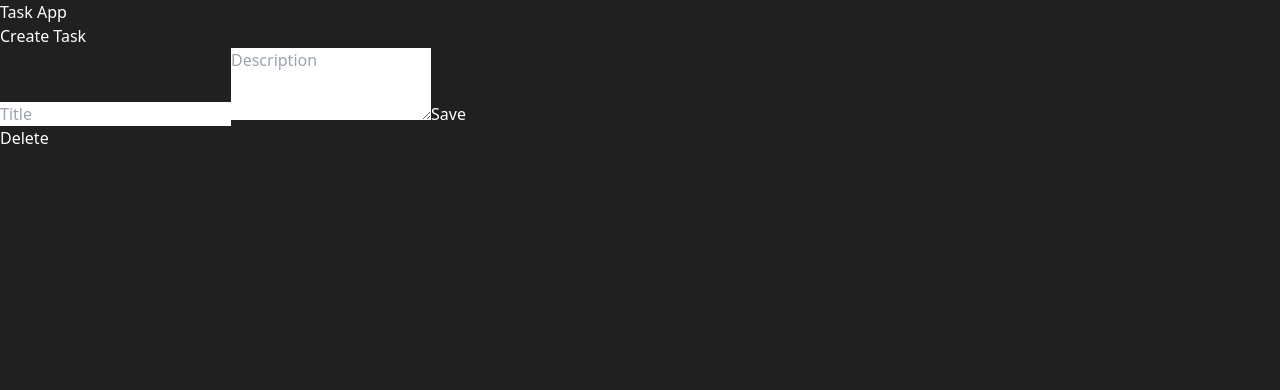
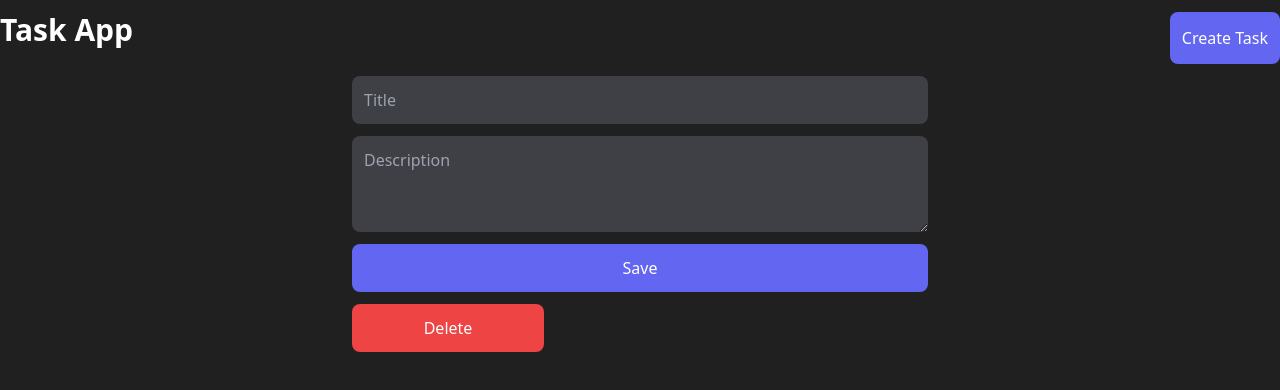
Before and after one commit to jezbravo/django-react-crud, a React (Vite) app in the folder client/: page /tasks/1 in a window 1280 px wide. Shown: the top 390 px of the page. Built offline with nearby package versions, Linux system fonts and the light colour scheme; no server answers.

Commit message:
style: :lipstick: improve general styles

```diff
--- a/client/src/App.jsx
+++ b/client/src/App.jsx
@@ -8,6 +8,7 @@
 function App() {
   return (
     <BrowserRouter>
+      <div className="container mx-auto">
         <Navigation />
         <Routes>
           <Route path='/' element={<Navigate to='/tasks' />} />
@@ -16,6 +17,7 @@
           <Route path='/tasks/:id' element={<TaskFormPage />} />
         </Routes>
         <Toaster />
+      </div>
     </BrowserRouter>
   )
 }
--- a/client/src/components/Navigation.jsx
+++ b/client/src/components/Navigation.jsx
@@ -3,15 +3,17 @@
 
 export function Navigation() {
   return (
-    <div>
+    <div className='flex justify-between py-3'>
       <Link to={'/tasks'}>
-        <h1>
+        <h1 className='font-bold text-3xl mb-4'>
           Task App
         </h1>
       </Link>
-      <Link to={'/tasks-create'}>
-        Create Task
-      </Link>
+      <button className='bg-indigo-500 px-3 py-2 rounded-lg'>
+        <Link to={'/tasks-create'}>
+          Create Task
+        </Link>
+      </button>
     </div>
   )
 }
--- a/client/src/components/TaskCard.jsx
+++ b/client/src/components/TaskCard.jsx
@@ -4,13 +4,14 @@
 export function TaskCard({ task }) {
   const navigate = useNavigate()
   return (
-    <div style={{ background: 'black' }}
+    <div
+      className='bg-zinc-800 p-3 hover:bg-zinc-700 hover:cursor-pointer'
       onClick={() => {
         navigate(`/tasks/${task.id}`)
       }}
     >
-      <h1>{task.title}</h1>
-      <p>{task.description}</p>
+      <h1 className='font-bold uppercase'>{task.title}</h1>
+      <p className='text-slate-400'>{task.description}</p>
       <hr />
     </div>
   )
--- a/client/src/components/TasksList.jsx
+++ b/client/src/components/TasksList.jsx
@@ -15,7 +15,7 @@
   }, [])
 
   return (
-    <div>
+    <div className='grid grid-cols-3 gap-3'>
       {tasks.map(task => (
         <TaskCard key={task.id} task={task}/>
       ))}
--- a/client/src/pages/TaskFormPage.jsx
+++ b/client/src/pages/TaskFormPage.jsx
@@ -48,9 +48,10 @@
   }, [])
 
   return (
-    <div>
+    <div className='max-w-xl mx-auto'>
       <form onSubmit={onSubmit}>
         <input
+          className="bg-zinc-700 p-3 rounded-lg block w-full mb-3"
           type="text"
           placeholder="Title"
           {...register("title", { required: true })}
@@ -58,17 +59,22 @@
         {errors.title && <span>Title is required</span>}
 
         <textarea
+          className="bg-zinc-700 p-3 rounded-lg block w-full mb-3"
           rows="3"
           placeholder="Description"
           {...register("description", { required: true })}
         ></textarea>
         {errors.description && <span>Description is required</span>}
 
-        <button>Save</button>
+        <button
+          className="bg-indigo-500 p-3 rounded-lg block w-full mt-3">
+          Save
+        </button>
       </form>
 
       {
         params.id && <button
+          className="bg-red-500 p-3 rounded-lg w-48 mt-3"
           onClick={async () => {
             const accepted = window.confirm('Are you sure?')
             if (accepted) {
```
Lines whose indentation alone changed are shown as unchanged.
